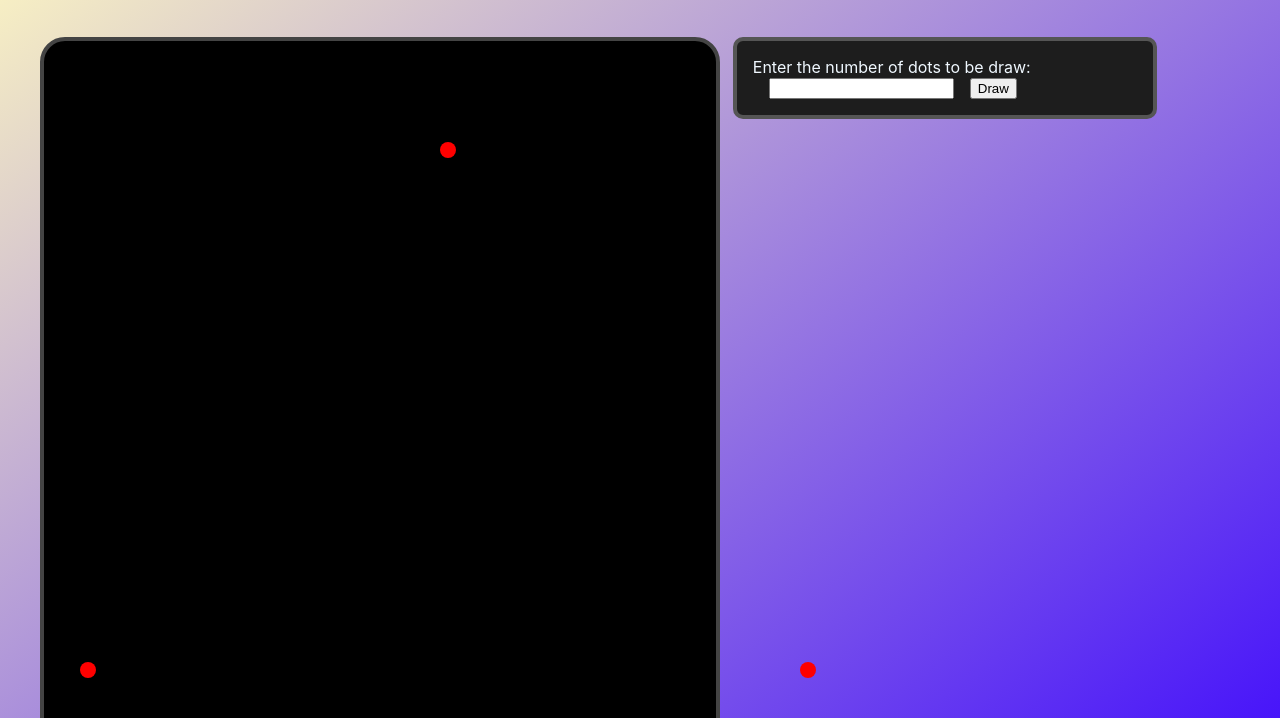
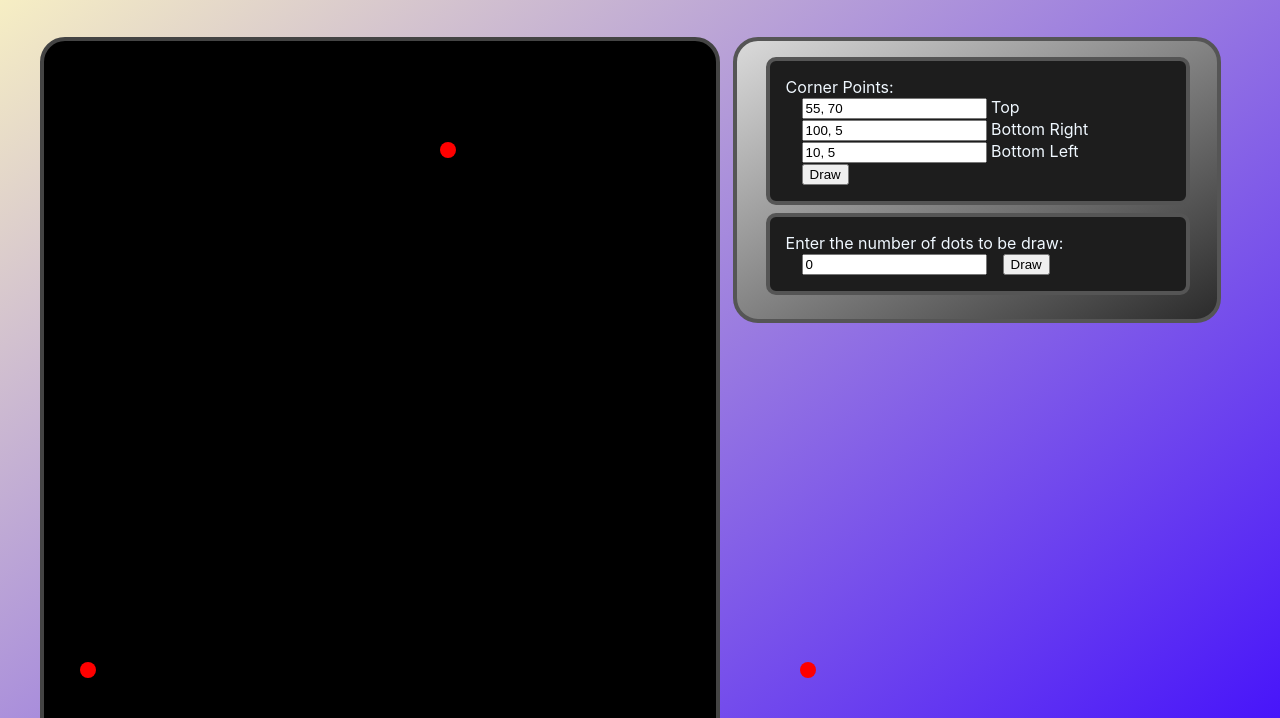
Before and after one commit to ADogTheDestroyer/SierpinskiTriangleReact, a React app: page / in a window 1280 px wide. Shown: the part 82-800 px from the top of the page. Built offline with nearby package versions, Linux system fonts and the light colour scheme.

Commit message:
added form to set the corner points location

```diff
--- a/src/index.css
+++ b/src/index.css
@@ -34,7 +34,19 @@ input {
   vertical-align: top; /* here */
 }
 
-#formContainer {
+#formsContainer {
+  width: 35vw;
+  background-image: linear-gradient(to bottom right, rgb(218, 218, 218) , rgb(43, 43, 43));
+  color: aliceblue;
+  padding: 2vh;
+  border-radius: 25px;
+  border: 0.5vh solid rgb(85, 85, 85);
+  display: inline-block;
+  vertical-align: top; /* here */
+  margin-left: 1vw;
+}
+
+#forms {
   width: 30vw;
   background-color: rgb(29, 29, 29);
   color: aliceblue;
@@ -44,13 +56,14 @@ input {
   display: inline-block;
   vertical-align: top; /* here */
   margin-left: 1vw;
+  margin-bottom: 1vh;
 }
 
 /* Below are the css for all the dots, including the corner points */
 .dot {
   height: 1px;
   width: 1px;
-  background-color: rgb(0, 195, 255);
+  background-color: rgb(255, 38, 0);
   z-index: 0;
   border-radius: 25px;
 }
--- a/src/index.js
+++ b/src/index.js
@@ -3,14 +3,21 @@ import ReactDOM from 'react-dom/client';
 import './index.css';
 
 const root = ReactDOM.createRoot(document.getElementById('root'));
+
 const X = 0, Y = 1;
+var globalTopPoint = [55, 70];
+var globalRightPoint = [100, 5];
+var globalLeftPoint = [10, 5];
 
 // renders everything in a single root element
 function renderAll(quantity) {
   root.render(
     <div id="containsAll">
-        <Triangle quantity={quantity} topPoint={[55, 70]} rightPoint={[100, 5]} leftPoint={[10, 5]}/>
+      <Triangle quantity={quantity} topPoint={globalTopPoint} rightPoint={globalRightPoint} leftPoint={globalLeftPoint}/>
+      <div id="formsContainer">
+        <PointForm/>
         <NumDotsForm/>
+      </div>
     </div>
   )
 }
@@ -123,7 +130,7 @@ class Triangle extends React.Component {
 class NumDotsForm extends React.Component {
   constructor(props) {
     super(props);
-    this.state = {value: ''};
+    this.state = {value: '0'};
 
     this.handleChange = this.handleChange.bind(this);
     this.handleSubmit = this.handleSubmit.bind(this);
@@ -140,10 +147,10 @@ class NumDotsForm extends React.Component {
 
   render() {
     return (
-      <div id="formContainer">
+      <div id="forms">
         <form onSubmit={this.handleSubmit}>
           <label>
-            Enter the number of dots to be draw:
+            Enter the number of dots to be draw: <br/>
             <input type="text" value={this.state.value} onChange={this.handleChange} />
           </label>
           <input type="submit" value="Draw" />
@@ -153,4 +160,56 @@ class NumDotsForm extends React.Component {
   }
 }
 
+class PointForm extends React.Component {
+  constructor(props) {
+    super(props);
+    this.state = {top: '55, 70', right: '100, 5', left: '10, 5'};
+
+    this.handleChange1 = this.handleChange1.bind(this);
+    this.handleChange2 = this.handleChange2.bind(this);
+    this.handleChange3 = this.handleChange3.bind(this);
+
+    this.handleSubmit = this.handleSubmit.bind(this);
+  }
+
+  handleChange1(event) {
+    this.setState({top: event.target.value});
+  }
+  handleChange2(event) {
+    this.setState({right: event.target.value});
+  }
+  handleChange3(event) {
+    this.setState({left: event.target.value});
+  }
+
+  handleSubmit(event) {
+    globalTopPoint = this.state.top.split(",");
+    globalRightPoint = this.state.right.split(",");
+    globalLeftPoint = this.state.left.split(",");
+
+    globalTopPoint = [parseInt(globalTopPoint[X]), parseInt(globalTopPoint[Y])];
+    globalRightPoint = [parseInt(globalRightPoint[X]), parseInt(globalRightPoint[Y])];
+    globalLeftPoint = [parseInt(globalLeftPoint[X]), parseInt(globalLeftPoint[Y])];
+
+    renderAll();
+    event.preventDefault();
+  }
+
+  render() {
+    return (
+      <div id="forms">
+        <form onSubmit={this.handleSubmit}>
+          <label>
+            Corner Points:<br/>
+            <input type="text" value={this.state.top} onChange={this.handleChange1}/> Top<br/>
+            <input type="text" value={this.state.right} onChange={this.handleChange2}/> Bottom Right<br/>
+            <input type="text" value={this.state.left} onChange={this.handleChange3}/> Bottom Left<br/>
+          </label>
+          <input type="submit" value="Draw" />
+        </form>
+      </div>
+    );
+  }
+}
+
 renderAll();
```
